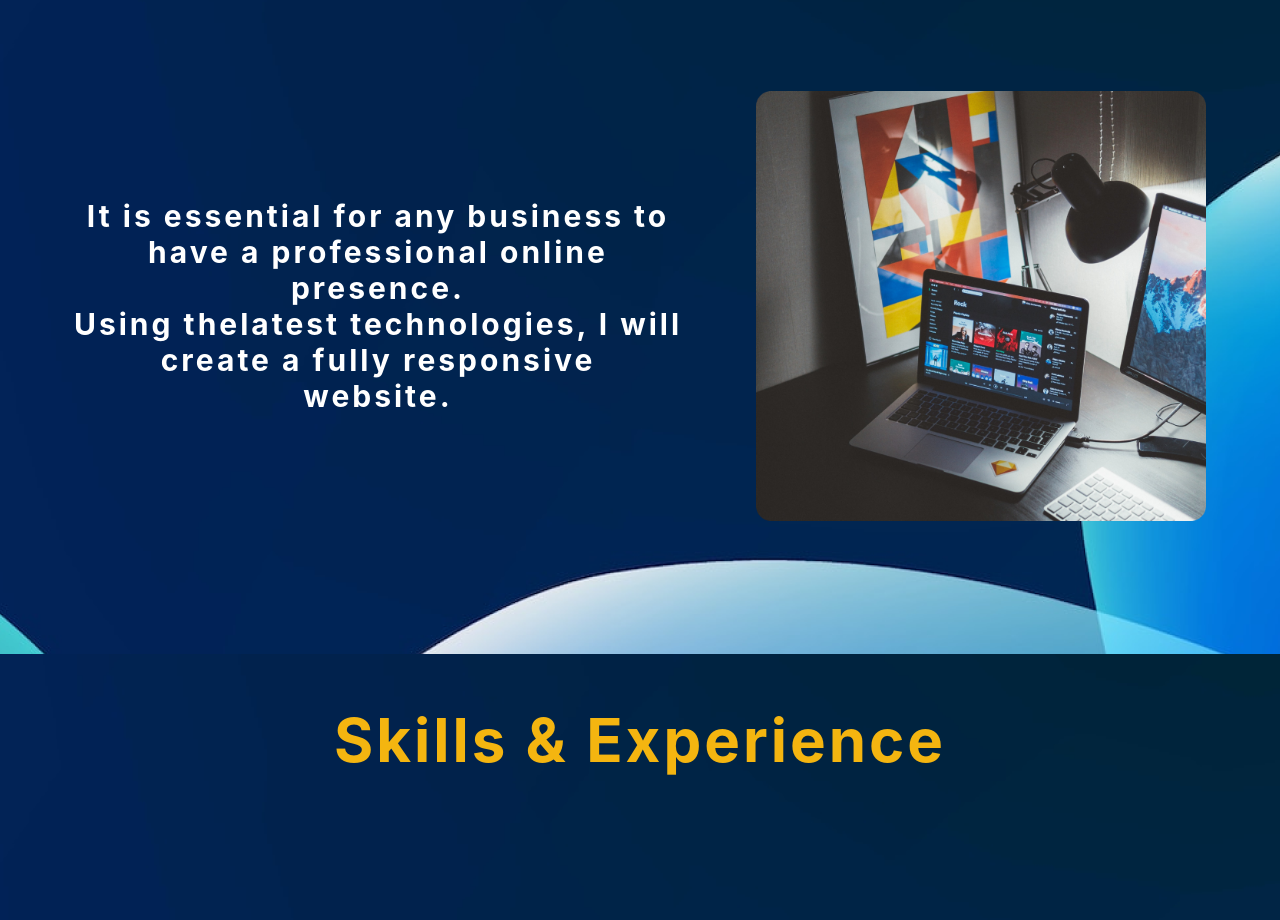
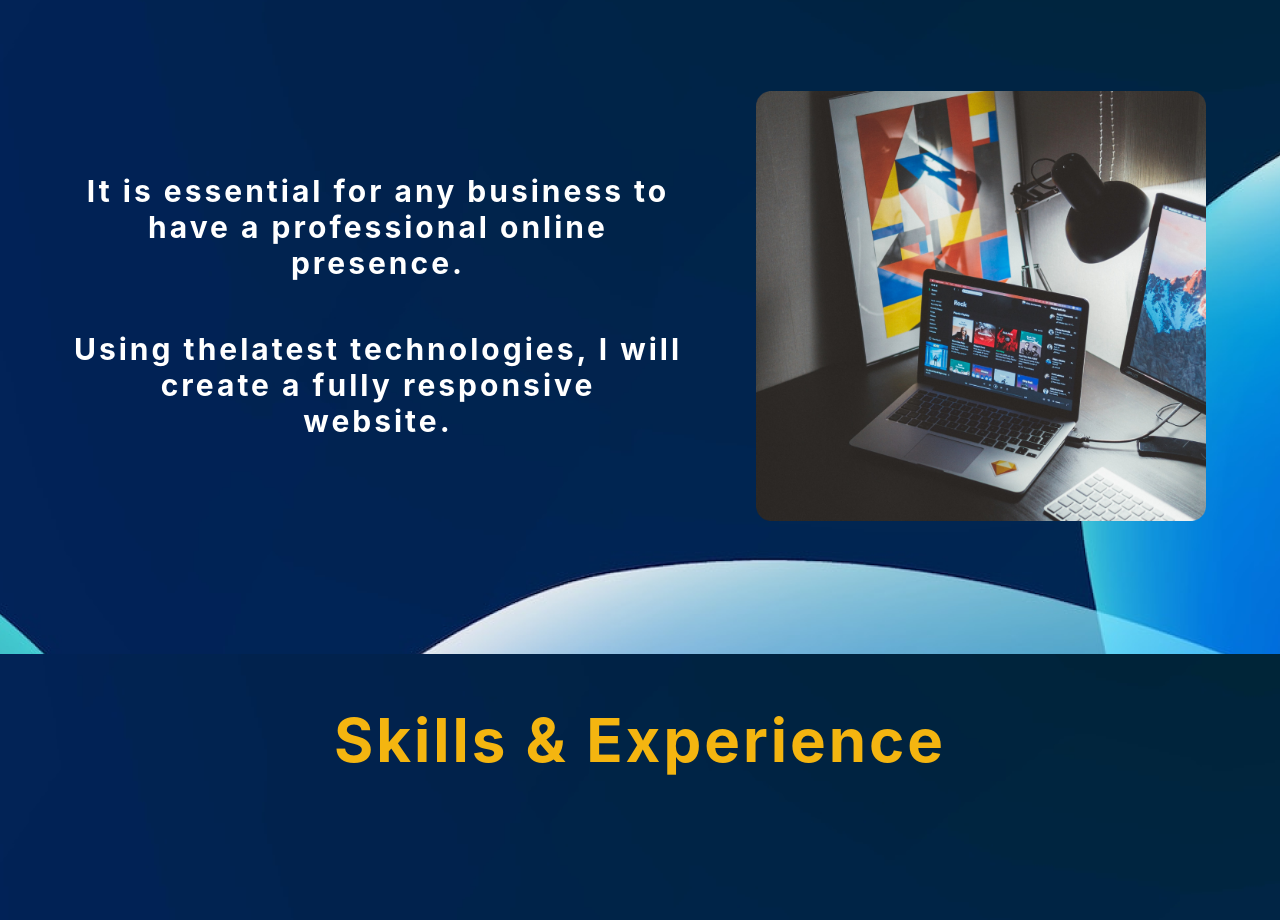
Before and after one commit to Adrian-Edu/best-web-design, a React (Create React App) app: page / in a window 1280 px wide. Shown: the part 1020-1940 px from the top of the page. Built offline with nearby package versions, Linux system fonts and the light colour scheme.

Commit message:
final toate 4

```diff
--- a/src/second-page/SecondPage.css
+++ b/src/second-page/SecondPage.css
@@ -100,6 +100,7 @@ h5 {
   }
   h5 {
     margin-bottom: 40px;
+    font-size: 20px;
   }
   h4 {
     margin-bottom: 20px;
--- a/src/second-page/SecondPage.jsx
+++ b/src/second-page/SecondPage.jsx
@@ -13,14 +13,18 @@ function SecondPage() {
         <h4>Web Design</h4>
       </div>
       <div className="second-container">
-        <h5 className="secondpagetext">
-          It is essential for any business to <br /> have a professional online{" "}
-          <br /> presence. <br />
-          Using thelatest technologies, I will
-          <br />
-          create a fully responsive <br />
-          website.
-        </h5>
+        <div className="secondpagetext">
+          <h5>
+            It is essential for any business to <br /> have a professional
+            online <br /> presence. <br />
+          </h5>
+          <h5>
+            Using thelatest technologies, I will
+            <br />
+            create a fully responsive <br />
+            website.
+          </h5>
+        </div>
         <img src={secondslicepicture} className="secondpicture" alt="" />
       </div>
     </section>
```
Also changed, not shown: 1 other file (tests, documents, lock files or other folders).
